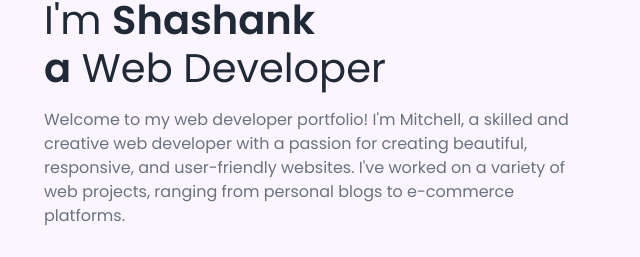
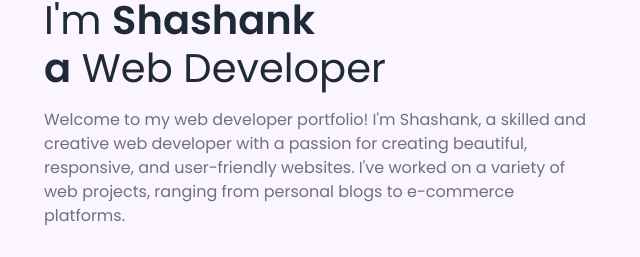
Before and after one commit to YONE-Shashank/ImShashankYONE.github.io, a plain HTML site: page index.html in a window 1280 px wide. Shown: the part 262-519 px from the top of the page, 12-652 px from the left. Drawn offline with nearby package versions, Linux system fonts and the light colour scheme.

Commit message:
Add files via upload

```diff
--- a/index.html
+++ b/index.html
@@ -36,7 +36,7 @@
             I'm <span>Shashank<br />a</span> Web Developer
           </h1>
           <p class="description">
-            Welcome to my web developer portfolio! I'm Mitchell, a skilled and
+            Welcome to my web developer portfolio! I'm Shashank, a skilled and
             creative web developer with a passion for creating beautiful,
             responsive, and user-friendly websites. I've worked on a variety of
             web projects, ranging from personal blogs to e-commerce platforms.
```
